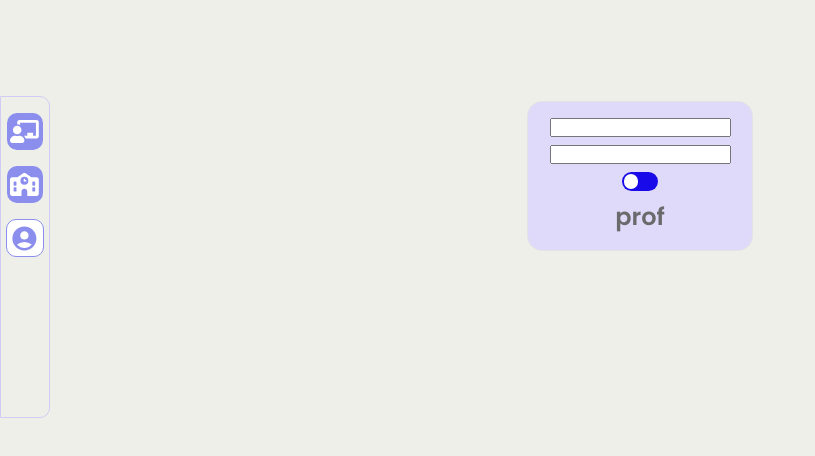
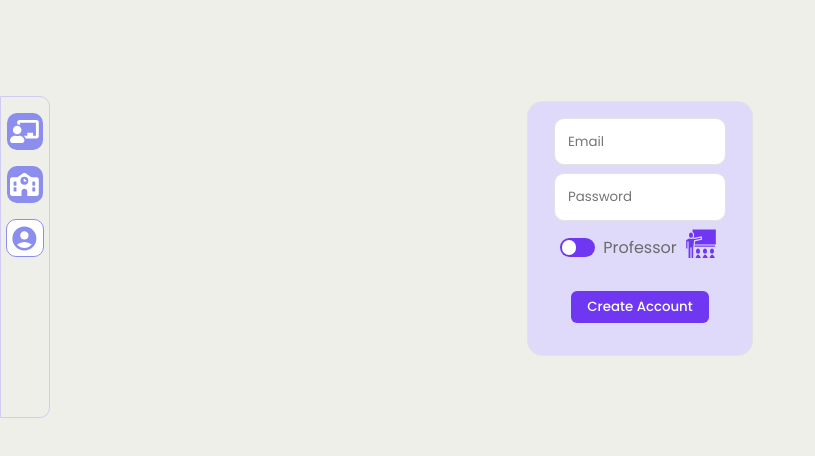
Before and after one commit to st9ho3/classee, a React (Vite) app: page / in a window 1280 px wide. Both pictures are taken after a click on the element 24 px from the left and 236 px from the top of the page. Shown: the top 456 px of the page, without its empty margins (0-815 px from the left). Built offline with nearby package versions, Linux system fonts and the light colour scheme.

Commit message:
Registration

```diff
--- a/src/App.css
+++ b/src/App.css
@@ -17,3 +17,43 @@ overflow-y: hidden;
   color:rgb(106, 106, 109)
 
 }
+button {
+  border: none;
+    display: flex;
+    justify-content: center;
+    align-items: center;
+    background-color: #6f37f1;
+    margin: 1rem;
+    padding:1rem;
+    width: fit-content;
+    height: 1.3rem;
+    border-radius: 6px;
+    cursor: pointer;
+    font-family: 'Poppins', sans-serif;
+    font-weight: 500;
+    color: rgb(255, 254, 254);
+}
+input {
+  border: solid thin rgb(227, 227, 230);
+    border-radius: 10px;
+    width: 9rem;
+    font-family: 'Poppins', sans-serif;
+    padding: .8rem;
+    background-color: white;
+    cursor: pointer;
+}
+form{
+  border: solid thin black;
+    top: 5rem;
+    position: relative;
+    display: flex;
+    flex-direction: column;
+    justify-content: center;
+    align-items: center;
+    width: 12rem;
+    padding: 1rem;
+    row-gap: .5rem;
+    border: solid thin rgb(227, 227, 230);
+    border-radius: 15px;
+    background-color: rgb(224, 218, 250);
+}
--- a/src/App.jsx
+++ b/src/App.jsx
@@ -21,7 +21,7 @@ function App() {
 
   return (
     <totalContext.Provider value={{toggle, page, close}}>
-      <div style={page.CreateClass ? popUp : null} className="layout">
+      <div /* style={page.CreateClass ? popUp : null}  */className="layout">
         <Navbar />
         <Main>
           {page.CreateClass && <CreateClass/>}
--- a/src/components/General/General.css
+++ b/src/components/General/General.css
@@ -9,7 +9,7 @@
     width: 2rem;
     height: 1rem;
     padding: .1rem;
-    background-color: #190ae9;
+    background-color: #6f37f1;
     border-radius: 15px;
     position: relative;
     transition: background-color 0.3s ease;
@@ -24,6 +24,7 @@
     height: .9rem;
     background-color: white;
     border-radius: 50%;
+    position: absolute;
     top: 2px;
     left: 2px;
     transition: transform 0.3s ease;
--- a/src/components/General/ToggleSwitch.jsx
+++ b/src/components/General/ToggleSwitch.jsx
@@ -1,5 +1,4 @@
 import React from 'react';
-
 
 const ToggleSwitch = ({ value, onChange }) => {
   const switchOn = () => {
--- a/src/components/RegLog/RegLog.css
+++ b/src/components/RegLog/RegLog.css
@@ -1,15 +1,19 @@
-.form {
-    border: solid thin black;
-    top: 5rem;
-    position: relative;
+.studentOption {
+    margin: .2rem 0;
     display: flex;
-    flex-direction: column;
-    justify-content: center;
     align-items: center;
-    width: 12rem;
-    padding: 1rem;
-    row-gap: .5rem;
-    border: solid thin rgb(227, 227, 230);
-    border-radius: 15px;
-    background-color: rgb(224, 218, 250);
+    gap: .5rem;
+    width: 10rem;
 }
+.RegIcon {
+    position: absolute;
+    top: 7.8rem;
+    right: 2.2rem;
+    font-size: 2rem;
+    color: #6f37f1;
+
+}
+
+.RegIcon.stud {
+color: #4CAF50;
+}
--- a/src/components/RegLog/Registration.jsx
+++ b/src/components/RegLog/Registration.jsx
@@ -1,5 +1,7 @@
 import React, { useState } from 'react';
 import { Form, ToggleSwitch } from '../../constants/Components';
+import { PiStudent } from 'react-icons/pi';
+import { GiTeacher } from 'react-icons/gi';
 
 const Registration = () => {
   const [isStudent, setIsStudent] = useState(false);
@@ -9,15 +11,25 @@ const Registration = () => {
   };
 
   return (
-    <div className='registration'>
+    <div className="registration">
       <Form>
-        <input type="text" />
-        <input type="text" />
-        <ToggleSwitch
-          value={isStudent}
-          onChange={handleToggle}
-        />
-        <h2>{isStudent ? 'student' : 'prof'}</h2>
+        <input placeholder="Email" type="text" />
+        <input placeholder="Password" type="text" />
+        <div className="studentOption">
+          <ToggleSwitch value={isStudent} onChange={handleToggle} />
+          {isStudent ? (
+            <div className="studentOption">
+              <p>Student</p>
+              <PiStudent className="RegIcon stud" />
+            </div>
+          ) : (
+            <div className="studentOption">
+              <p>Professor</p>
+              <GiTeacher className="RegIcon" />
+            </div>
+          )}
+        </div>
+        <button>Create Account</button>
       </Form>
     </div>
   );
--- a/src/components/class/CreateClass.css
+++ b/src/components/class/CreateClass.css
@@ -1,26 +1,3 @@
-.inputForm {
-    position: relative;
-    display: flex;
-    flex-direction: column;
-    justify-content: center;
-    align-items: center;
-    width: 12rem;
-    padding: 1rem;
-    row-gap: .5rem;
-    border: solid thin rgb(227, 227, 230);
-    border-radius: 15px;
-    background-color: rgb(224, 218, 250);
-}
-.input {
-    border: solid thin rgb(227, 227, 230);
-    border-radius: 10px;
-    width: 9rem;
-    font-family: 'Poppins', sans-serif;
-    padding: .8rem;
-    background-color: white;
-    cursor: pointer;
-}
-
 .option {
 
     display: flex;
@@ -49,22 +26,6 @@
     background-color: white;
     cursor: pointer;
 }
-.createClassButton {
-    border: none;
-    display: flex;
-    justify-content: center;
-    align-items: center;
-    background-color: #4637f1;
-    margin: 1rem;
-    padding:1rem;
-    width: fit-content;
-    height: 1.3rem;
-    border-radius: 6px;
-    cursor: pointer;
-    font-family: 'Poppins', sans-serif;
-    font-weight: 500;
-    color: rgb(255, 254, 254);
-}
 .closeClassForm {
     position: absolute;
     top: -.5rem;
```
